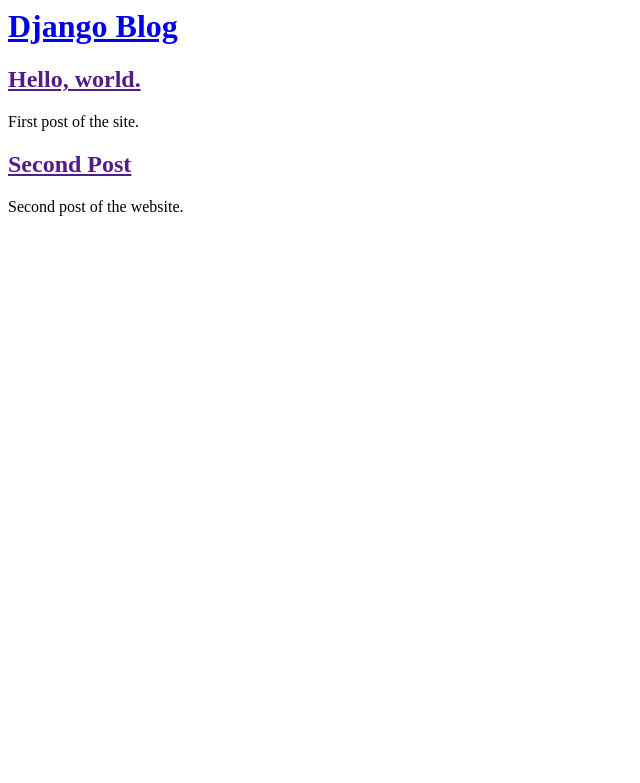
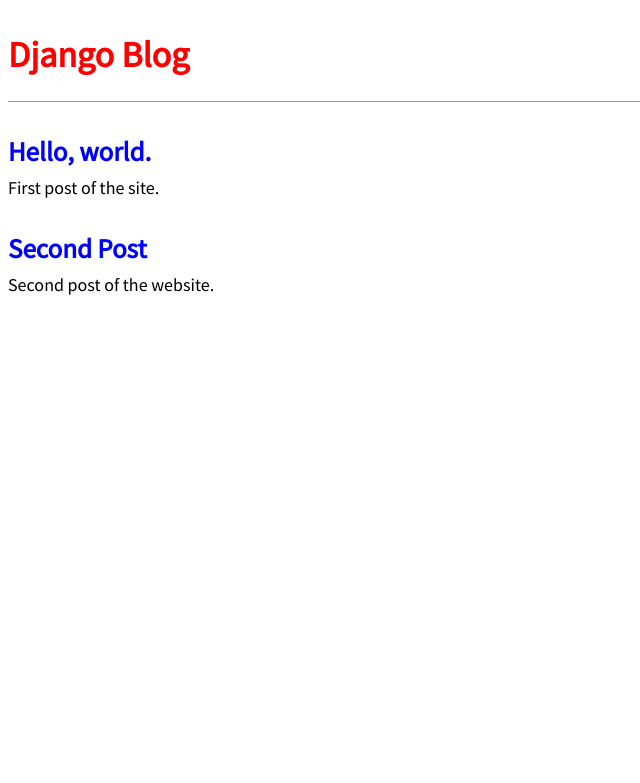
Before and after one commit to ad-okshaj/django-blog_project, a Django app: page / in a window 1280 px wide. Shown: the top 783 px of the page, without its empty margins (0-640 px from the left). Run offline with Django 3.2, Linux system fonts and the light colour scheme; data comes from the database, SQL or seed files in the repository.

Commit message:
added static folder + css file.

```diff
--- a/blog_project/settings.py
+++ b/blog_project/settings.py
@@ -119,3 +119,4 @@ USE_TZ = True
 # https://docs.djangoproject.com/en/3.1/howto/static-files/
 
 STATIC_URL = '/static/'
+STATICFILES_DIRS = [os.path.join(BASE_DIR, 'static')]
--- /dev/null
+++ b/static/css/base.css
@@ -0,0 +1,38 @@
+body {
+    font-family: 'Source Sans Pro', sans-serif;
+    font-size: 18px;
+    }
+    header {
+        border-bottom: 1px solid #999;
+        margin-bottom: 2rem;
+        display: flex;
+        }
+header h1 a {
+    color: red;
+    text-decoration: none;
+}
+.nav-left {
+    margin-right: auto;
+    }
+    .nav-right {
+    display: flex;
+    padding-top: 2rem;
+    }
+    .post-entry {
+    margin-bottom: 2rem;
+    }
+    .post-entry h2 {
+        margin: 0.5rem 0;
+        }
+        .post-entry h2 a,
+        .post-entry h2 a:visited {
+        color: blue;
+        text-decoration: none;
+        }
+        .post-entry p {
+        margin: 0;
+        font-weight: 400;
+        }
+        .post-entry h2 a:hover {
+            color: red;
+            }
--- a/templates/base.html
+++ b/templates/base.html
@@ -1,6 +1,9 @@
+{% load static %}
 <html>
 <head>
 <title>Django Blog</title>
+<link href="https://fonts.googleapis.com/css?family=Source+Sans+Pro:400" rel="stylesheet">
+<link href="{% static 'css/base.css' %}" rel="stylesheet">
 </head>
 <body>
 <header>
```
